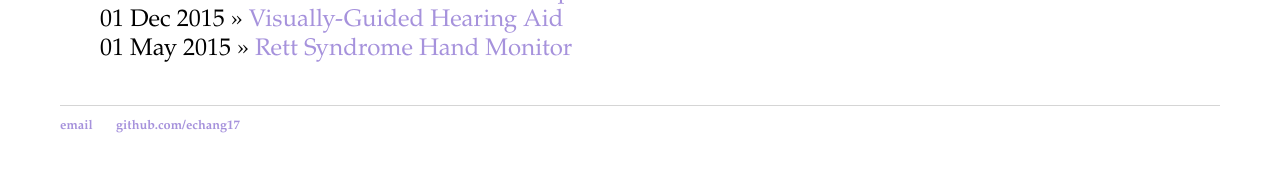
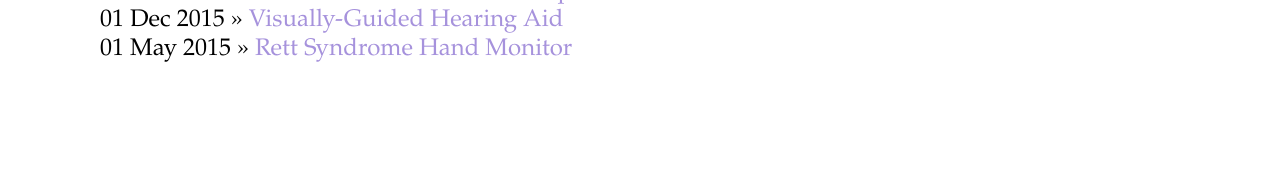
Before and after one commit to echang17/echang17.github.io, a Jekyll site: the page built from projects/index.html, in a window 1280 px wide. Shown: the part 238-410 px from the top of the page. Built offline with Jekyll 4.4.1, drawn with Linux system fonts in a browser that asks for light colours.

Commit message:
Update default.html

```diff
--- a/_layouts/default.html
+++ b/_layouts/default.html
@@ -36,11 +36,11 @@ function myFunction() {
     		{{ content }}
 
    		 </div><!-- /.container -->
-		<footer>
+		<!-- get rid of footer <footer>
     		<ul>
-        		<li><a href="mailto:echang17@stanford.edu">email</a></li>
-        		<li><a href="https://github.com/echang17">github.com/echang17</a></li>
+        		<li><a href="mailto:erin.y.chang@gmail.com">email</a></li>
+
 			</ul>
-		</footer>
+		</footer> -->
 	</body>
 </html>
```
